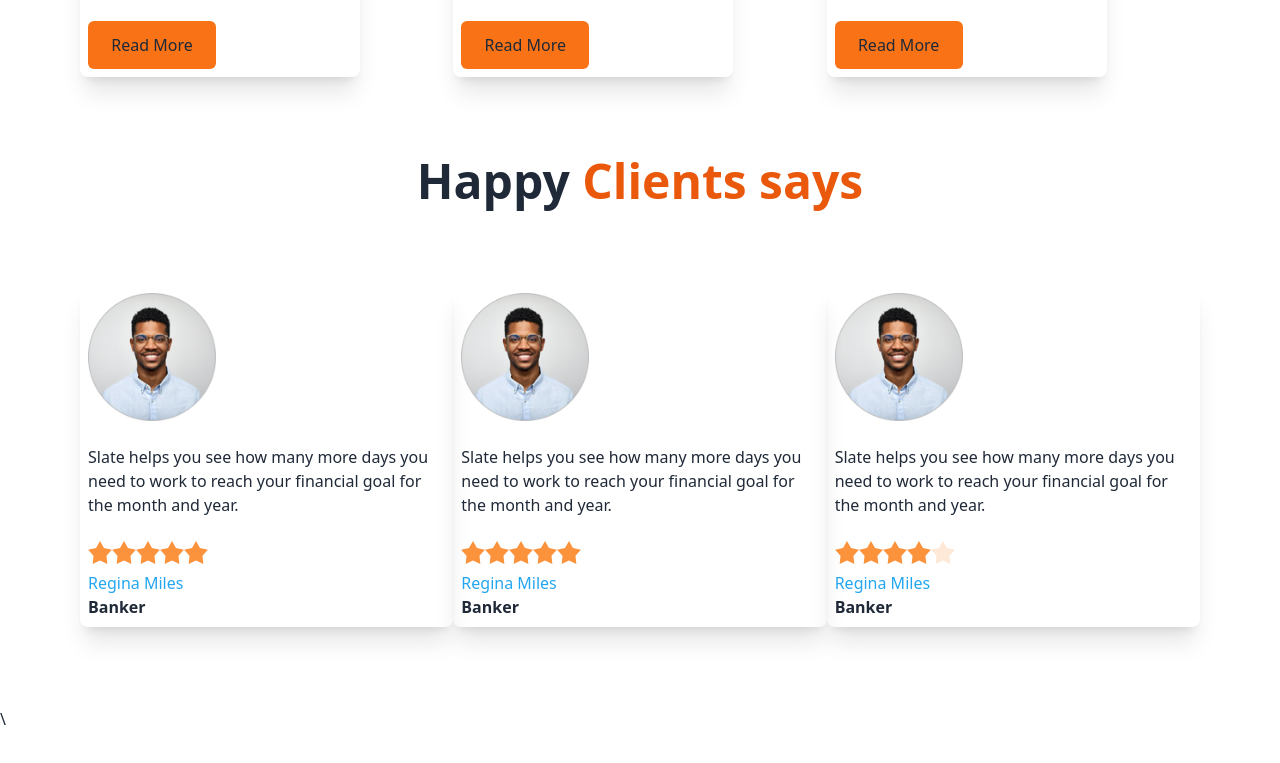
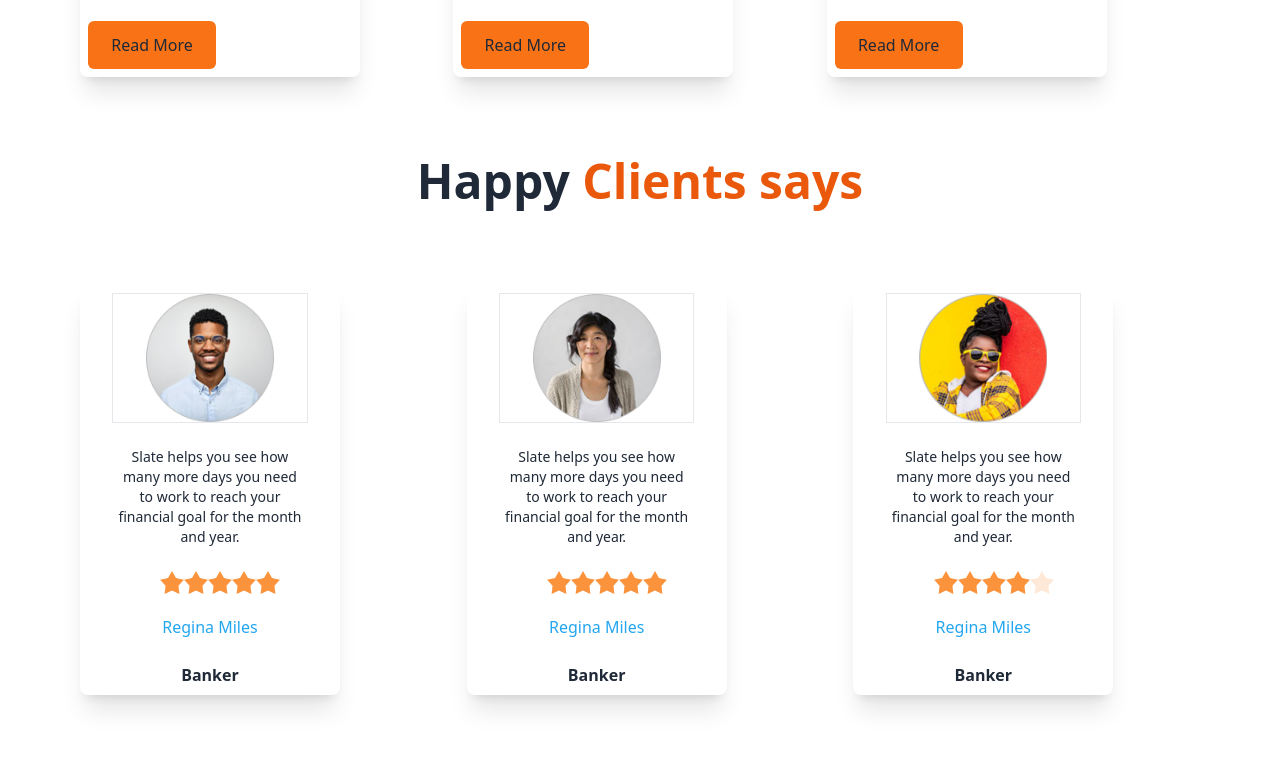
Before and after one commit to moazzem120/practis-3-biker-zone, a plain HTML site: page images/index.html in a window 1280 px wide. Shown: the part 1915-2678 px from the top of the page. Before the commit the page ends 2646 px from the top, so only its background shows below. Drawn offline with nearby package versions, Linux system fonts and the light colour scheme.

Commit message:
complet four section

```diff
--- a/images/index.html
+++ b/images/index.html
@@ -158,16 +158,23 @@
           </h1>
         </div>
         <!-- card one  -->
-        <div class="p-20 grid grid-cols-1 lg:grid-cols-3">
-          <div class="p-2 shadow-xl rounded-lg items-center">
+        <div class="p-20 grid grid-cols-1 lg:grid-cols-3 gap-10">
+          <!-- card one  -->
+          <div class="p-2 shadow-xl rounded-lg items-center w-3/4">
+            <div
+              class="mx-auto w-[80%] border flex justify-center items-center"
+            >
               <img class="h-32" src="./others/user-1.png" alt="" />
+            </div>
             <br />
-            <p>
-              Slate helps you see how many more days you need to work to reach
-              your financial goal for the month and year.
+            <div class="mx-auto w-[80%] justify-center items-center">
+              <p class="text-center text-sm">
+                Slate helps you see how <br />
+                many more days you need <br />
+                to work to reach your financial goal for the month and year.
               </p>
               <br />
-            <div class="rating">
+              <div class="rating ml-8 lg:ml-12 mb-5">
                 <input
                   type="radio"
                   name="rating-2"
@@ -195,19 +202,28 @@
                   class="mask mask-star-2 bg-orange-400"
                 />
               </div>
-            <p class="text-[#23A6F0]">Regina Miles</p>
-            <p class="font-bold">Banker</p>
+
+              <p class="text-[#23A6F0] text-center">Regina Miles</p>
+              <br />
+              <p class="font-bold text-center">Banker</p>
+            </div>
           </div>
           <!-- card two  -->
-          <div class="p-2 shadow-xl rounded-lg items-center">
-            <img class="h-32" src="./others/user-1.png" alt="" />
+          <div class="p-2 shadow-xl rounded-lg items-center w-3/4">
+            <div
+              class="mx-auto w-[80%] border flex justify-center items-center"
+            >
+              <img class="h-32" src="./others/user-2.png" alt="" />
+            </div>
             <br />
-            <p>
-              Slate helps you see how many more days you need to work to reach
-              your financial goal for the month and year.
+            <div class="mx-auto w-[80%] justify-center items-center">
+              <p class="text-center text-sm">
+                Slate helps you see how <br />
+                many more days you need <br />
+                to work to reach your financial goal for the month and year.
               </p>
               <br />
-            <div class="rating">
+              <div class="rating ml-8 lg:ml-12 mb-5">
                 <input
                   type="radio"
                   name="rating-2"
@@ -235,19 +251,28 @@
                   class="mask mask-star-2 bg-orange-400"
                 />
               </div>
-            <p class="text-[#23A6F0]">Regina Miles</p>
-            <p class="font-bold">Banker</p>
+
+              <p class="text-[#23A6F0] text-center">Regina Miles</p>
+              <br />
+              <p class="font-bold text-center">Banker</p>
+            </div>
           </div>
           <!-- card three  -->
-          <div class="p-2 shadow-xl rounded-lg items-center">
-            <img class="h-32" src="./others/user-1.png" alt="" />
+          <div class="p-2 shadow-xl rounded-lg items-center w-3/4">
+            <div
+              class="mx-auto w-[80%] border flex justify-center items-center"
+            >
+              <img class="h-32" src="./others/user-3.png" alt="" />
+            </div>
             <br />
-            <p>
-              Slate helps you see how many more days you need to work to reach
-              your financial goal for the month and year.
+            <div class="mx-auto w-[80%] justify-center items-center">
+              <p class="text-center text-sm">
+                Slate helps you see how <br />
+                many more days you need <br />
+                to work to reach your financial goal for the month and year.
               </p>
               <br />
-            <div class="rating">
+              <div class="rating ml-8 lg:ml-12 mb-5">
                 <input
                   type="radio"
                   name="rating-2"
@@ -275,12 +300,26 @@
                   class="mask mask-star-2 bg-orange-400"
                 />
               </div>
-            <p class="text-[#23A6F0]">Regina Miles</p>
-            <p class="font-bold">Banker</p>
+
+              <p class="text-[#23A6F0] text-center">Regina Miles</p>
+              <br />
+              <p class="font-bold text-center">Banker</p>
             </div>
           </div>
         </div>
-      \
+      </div>
+    </section>
+    <!-- END HAPPY CLAIND  -->
+
+    <!-- SART FOOTER SECTION  -->
+
+    <section>
+      <div>
+        <!-- laft container  -->
+        <div></div>
+        <!-- right container  -->
+        <div></div>
+      </div>
     </section>
   </body>
 </html>
```
Lines whose indentation alone changed are shown as unchanged.
